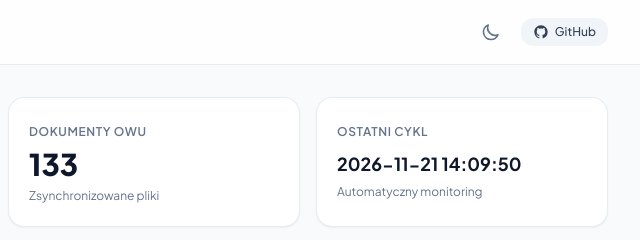
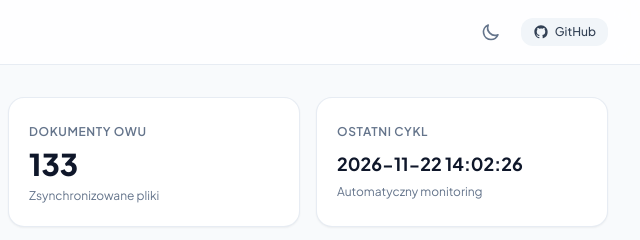
Before and after one commit to basina194/OWU_SYNC, a plain HTML site: page index.html in a window 1280 px wide. Shown: the top 240 px of the page, 640-1280 px from the left. Drawn offline with nearby package versions, Linux system fonts and the light colour scheme.

Commit message:
Aktualizacja hashy OWU i panelu dashboard [skip ci]

```diff
--- a/index.html
+++ b/index.html
@@ -104,7 +104,7 @@
 
         <div class="bg-white dark:bg-slate-900 rounded-2xl p-4 sm:p-5 border border-slate-200/80 dark:border-slate-800 shadow-sm">
           <span class="text-xs font-semibold uppercase tracking-wider text-slate-500 dark:text-slate-400">Ostatni cykl</span>
-          <p class="text-base sm:text-lg font-bold mt-2 text-slate-900 dark:text-white truncate">2026-11-21 14:09:50</p>
+          <p class="text-base sm:text-lg font-bold mt-2 text-slate-900 dark:text-white truncate">2026-11-22 14:02:26</p>
           <span class="text-xs text-slate-500 dark:text-slate-400">Automatyczny monitoring</span>
         </div>
       </div>
```
